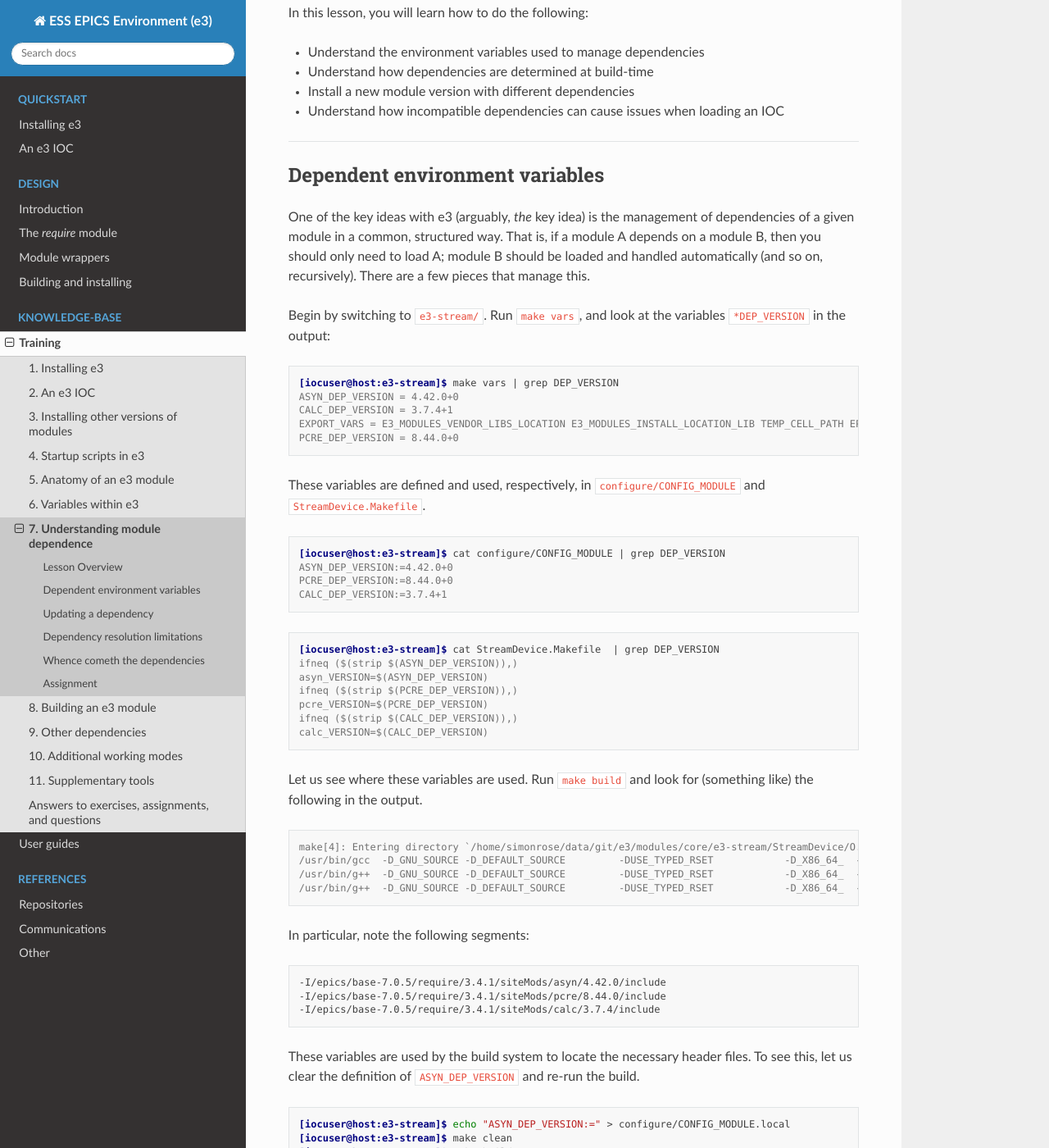
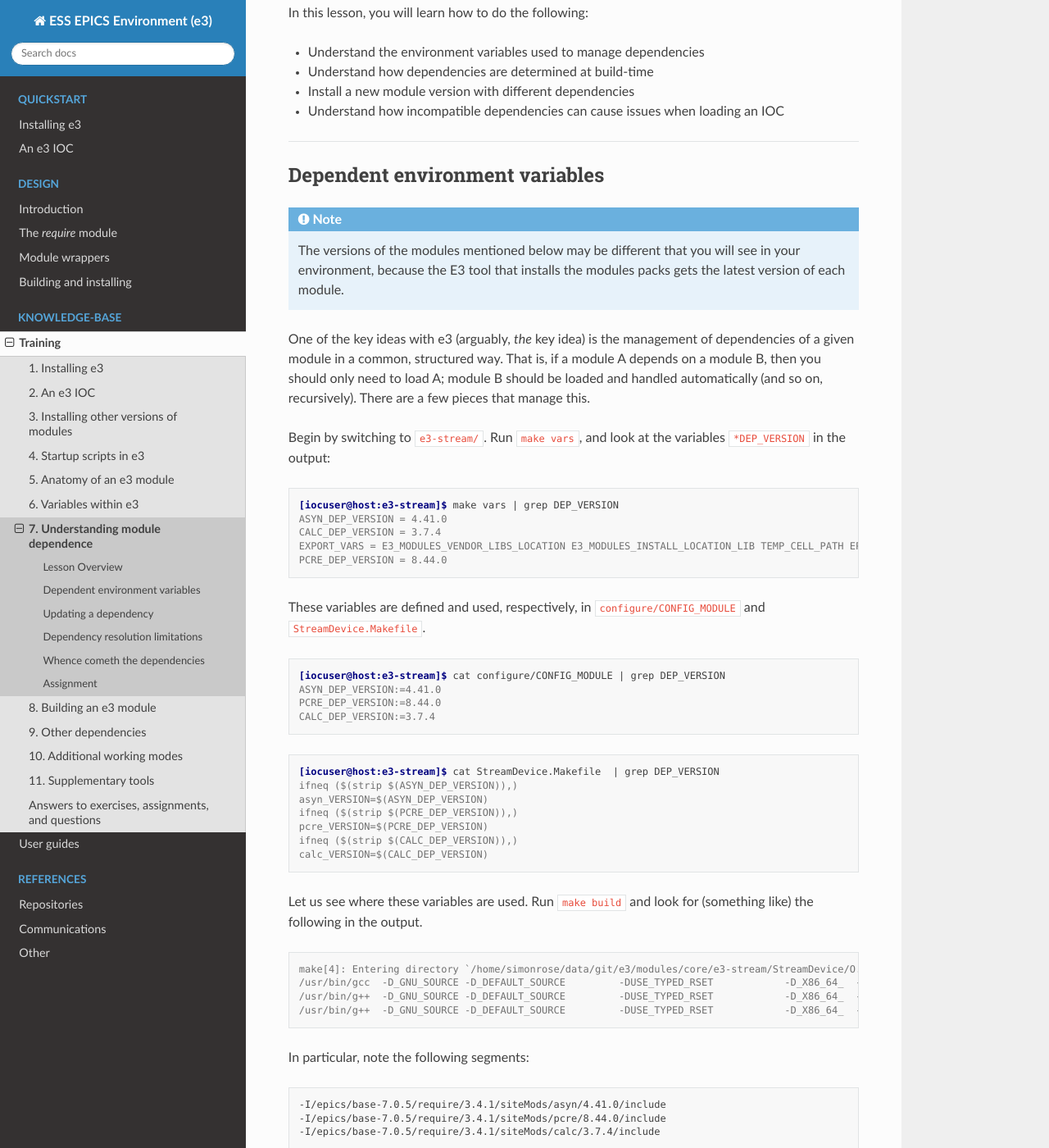
Before and after one commit to ttkorhonen/e3pages, a Sphinx documentation site: the page built from docs/kb/training/workbook/7_module_deps.md, in a window 1280 px wide and 1400 px high, scrolled down 212 px. Shown: the whole window at 82% size. Built offline with Sphinx 7.4.7 and the Read the Docs theme 2.0.0, drawn with Linux system fonts in a browser that asks for light colours; some of the changed text lies outside the part shown.

Commit message:
Revert the version numbers, and added a note

````diff
--- a/docs/kb/training/workbook/7_module_deps.md
+++ b/docs/kb/training/workbook/7_module_deps.md
@@ -13,6 +13,10 @@ In this lesson, you will learn how to do the following:
 
 ## Dependent environment variables
 
+:::{note}
+The versions of the modules mentioned below may be different that you will see in your environment, because the E3 tool that installs the modules packs gets the latest version of each module.
+:::
+
 One of the key ideas with e3 (arguably, *the* key idea) is the management of
 dependencies of a given module in a common, structured way. That is, if a module
 A depends on a module B, then you should only need to load A; module B should be
@@ -24,10 +28,10 @@ Begin by switching to `e3-stream/`. Run `make vars`, and look at the variables
 
 ```console
 [iocuser@host:e3-stream]$ make vars | grep DEP_VERSION
-ASYN_DEP_VERSION = 4.42.0+0
-CALC_DEP_VERSION = 3.7.4+1
+ASYN_DEP_VERSION = 4.41.0
+CALC_DEP_VERSION = 3.7.4
 EXPORT_VARS = E3_MODULES_VENDOR_LIBS_LOCATION E3_MODULES_INSTALL_LOCATION_LIB TEMP_CELL_PATH EPICS_HOST_ARCH EPICS_BASE MSI E3_MODULE_NAME E3_MODULE_VERSION E3_SITEMODS_PATH E3_SITEAPPS_PATH E3_SITELIBS_PATH E3_REQUIRE_MAKEFILE_INPUT_OPTIONS E3_REQUIRE_NAME E3_REQUIRE_CONFIG E3_REQUIRE_DB E3_REQUIRE_LOCATION E3_REQUIRE_DBD E3_REQUIRE_VERSION E3_REQUIRE_TOOLS E3_REQUIRE_INC E3_REQUIRE_LIB E3_REQUIRE_BIN QUIET PCRE_DEP_VERSION CALC_DEP_VERSION ASYN_DEP_VERSION
-PCRE_DEP_VERSION = 8.44.0+0
+PCRE_DEP_VERSION = 8.44.0
 ```
 
 These variables are defined and used, respectively, in `configure/CONFIG_MODULE`
@@ -35,9 +39,9 @@ and `StreamDevice.Makefile`.
 
 ```console
 [iocuser@host:e3-stream]$ cat configure/CONFIG_MODULE | grep DEP_VERSION
-ASYN_DEP_VERSION:=4.42.0+0
-PCRE_DEP_VERSION:=8.44.0+0
-CALC_DEP_VERSION:=3.7.4+1
+ASYN_DEP_VERSION:=4.41.0
+PCRE_DEP_VERSION:=8.44.0
+CALC_DEP_VERSION:=3.7.4
 ```
 
 ```console
@@ -55,15 +59,15 @@ Let us see where these variables are used. Run `make build` and look for
 
 ```console
 make[4]: Entering directory `/home/simonrose/data/git/e3/modules/core/e3-stream/StreamDevice/O.7.0.5_linux-x86_64'
-/usr/bin/gcc  -D_GNU_SOURCE -D_DEFAULT_SOURCE         -DUSE_TYPED_RSET            -D_X86_64_  -DUNIX  -Dlinux             -MD   -O3 -g   -Wall -Werror-implicit-function-declaration               -mtune=generic      -m64 -fPIC           -I. -I../src/ -I.././src/   -I/epics/base-7.0.5/require/3.4.1/siteMods/asyn/4.42.0+0/include                -I/epics/base-7.0.5/require/3.4.1/siteMods/pcre/8.44.0+0/include            -I/epics/base-7.0.5/require/3.4.1/siteMods/calc/3.7.4+0/include  -I/epics/base-7.0.5/require/3.4.1/siteMods/asyn/4.42.0+0/include                -I/epics/base-7.0.5/require/3.4.1/siteMods/pcre/8.44.0+0/include            -I/epics/base-7.0.5/require/3.4.1/siteMods/calc/3.7.4+0/include -I/epics/base-7.0.5/include  -I/epics/base-7.0.5/include/compiler/gcc -I/epics/base-7.0.5/include/os/Linux                           -c  .././src/StreamVersion.c
-/usr/bin/g++  -D_GNU_SOURCE -D_DEFAULT_SOURCE         -DUSE_TYPED_RSET            -D_X86_64_  -DUNIX  -Dlinux             -MD   -O3 -g   -Wall         -std=c++11     -std=c++11  -mtune=generic               -m64 -fPIC          -I. -I../src/ -I.././src/   -I/epics/base-7.0.5/require/3.4.1/siteMods/asyn/4.42.0+0/include                -I/epics/base-7.0.5/require/3.4.1/siteMods/pcre/8.44.0+0/include            -I/epics/base-7.0.5/require/3.4.1/siteMods/calc/3.7.4+0/include  -I/epics/base-7.0.5/require/3.4.1/siteMods/asyn/4.42.0+0/include                -I/epics/base-7.0.5/require/3.4.1/siteMods/pcre/8.44.0+0/include            -I/epics/base-7.0.5/require/3.4.1/siteMods/calc/3.7.4+0/include -I/epics/base-7.0.5/include  -I/epics/base-7.0.5/include/compiler/gcc -I/epics/base-7.0.5/include/os/Linux                           -c  ../src/StreamFormatConverter.cc
-/usr/bin/g++  -D_GNU_SOURCE -D_DEFAULT_SOURCE         -DUSE_TYPED_RSET            -D_X86_64_  -DUNIX  -Dlinux             -MD   -O3 -g   -Wall         -std=c++11     -std=c++11  -mtune=generic               -m64 -fPIC          -I. -I../src/ -I.././src/   -I/epics/base-7.0.5/require/3.4.1/siteMods/asyn/4.42.0+0/include                -I/epics/base-7.0.5/require/3.4.1/siteMods/pcre/8.44.0+0/include            -I/epics/base-7.0.5/require/3.4.1/siteMods/calc/3.7.4+0/include  -I/epics/base-7.0.5/require/3.4.1/siteMods/asyn/4.42.0+0/include                -I/epics/base-7.0.5/require/3.4.1/siteMods/pcre/8.44.0+0/include            -I/epics/base-7.0.5/require/3.4.1/siteMods/calc/3.7.4+0/include -I/epics/base-7.0.5/include  -I/epics/base-7.0.5/include/compiler/gcc -I/epics/base-7.0.5/include/os/Linux                           -c  ../src/StreamProtocol.cc
+/usr/bin/gcc  -D_GNU_SOURCE -D_DEFAULT_SOURCE         -DUSE_TYPED_RSET            -D_X86_64_  -DUNIX  -Dlinux             -MD   -O3 -g   -Wall -Werror-implicit-function-declaration               -mtune=generic      -m64 -fPIC           -I. -I../src/ -I.././src/   -I/epics/base-7.0.5/require/3.4.1/siteMods/asyn/4.41.0+0/include                -I/epics/base-7.0.5/require/3.4.1/siteMods/pcre/8.44.0+0/include            -I/epics/base-7.0.5/require/3.4.1/siteMods/calc/3.7.4+0/include  -I/epics/base-7.0.5/require/3.4.1/siteMods/asyn/4.41.0+0/include                -I/epics/base-7.0.5/require/3.4.1/siteMods/pcre/8.44.0+0/include            -I/epics/base-7.0.5/require/3.4.1/siteMods/calc/3.7.4+0/include -I/epics/base-7.0.5/include  -I/epics/base-7.0.5/include/compiler/gcc -I/epics/base-7.0.5/include/os/Linux                           -c  .././src/StreamVersion.c
+/usr/bin/g++  -D_GNU_SOURCE -D_DEFAULT_SOURCE         -DUSE_TYPED_RSET            -D_X86_64_  -DUNIX  -Dlinux             -MD   -O3 -g   -Wall         -std=c++11     -std=c++11  -mtune=generic               -m64 -fPIC          -I. -I../src/ -I.././src/   -I/epics/base-7.0.5/require/3.4.1/siteMods/asyn/4.41.0+0/include                -I/epics/base-7.0.5/require/3.4.1/siteMods/pcre/8.44.0+0/include            -I/epics/base-7.0.5/require/3.4.1/siteMods/calc/3.7.4+0/include  -I/epics/base-7.0.5/require/3.4.1/siteMods/asyn/4.41.0+0/include                -I/epics/base-7.0.5/require/3.4.1/siteMods/pcre/8.44.0+0/include            -I/epics/base-7.0.5/require/3.4.1/siteMods/calc/3.7.4+0/include -I/epics/base-7.0.5/include  -I/epics/base-7.0.5/include/compiler/gcc -I/epics/base-7.0.5/include/os/Linux                           -c  ../src/StreamFormatConverter.cc
+/usr/bin/g++  -D_GNU_SOURCE -D_DEFAULT_SOURCE         -DUSE_TYPED_RSET            -D_X86_64_  -DUNIX  -Dlinux             -MD   -O3 -g   -Wall         -std=c++11     -std=c++11  -mtune=generic               -m64 -fPIC          -I. -I../src/ -I.././src/   -I/epics/base-7.0.5/require/3.4.1/siteMods/asyn/4.41.0+0/include                -I/epics/base-7.0.5/require/3.4.1/siteMods/pcre/8.44.0+0/include            -I/epics/base-7.0.5/require/3.4.1/siteMods/calc/3.7.4+0/include  -I/epics/base-7.0.5/require/3.4.1/siteMods/asyn/4.41.0+0/include                -I/epics/base-7.0.5/require/3.4.1/siteMods/pcre/8.44.0+0/include            -I/epics/base-7.0.5/require/3.4.1/siteMods/calc/3.7.4+0/include -I/epics/base-7.0.5/include  -I/epics/base-7.0.5/include/compiler/gcc -I/epics/base-7.0.5/include/os/Linux                           -c  ../src/StreamProtocol.cc
 ```
 
 In particular, note the following segments:
 
 ```none
--I/epics/base-7.0.5/require/3.4.1/siteMods/asyn/4.42.0/include
+-I/epics/base-7.0.5/require/3.4.1/siteMods/asyn/4.41.0/include
 -I/epics/base-7.0.5/require/3.4.1/siteMods/pcre/8.44.0/include
 -I/epics/base-7.0.5/require/3.4.1/siteMods/calc/3.7.4/include
 ```
@@ -87,7 +91,7 @@ compilation terminated.
 ```
 
 If you look at this output, you will find that
-`-I/epics/base-7.0.5/require/3.4.1/siteMods/asyn/4.42.0/include` now is missing.
+`-I/epics/base-7.0.5/require/3.4.1/siteMods/asyn/4.41.0/include` now is missing.
 At this point, the build system cannot find `asynDriver.h` (which is used in
 `src/AsynDriverInterface.cc`). If you revert your changes and rebuild, then
 everything should work correctly.
@@ -130,8 +134,7 @@ If the new version of *StreamDevice* is not compatible with *asyn*, then you
 will need to install a new version of *asyn* in the current e3 environment. The
 procedure for that is also the same as in [Chapter 3](3_module_versions.md). We
 can start by checking the current version and seeing what is installed, and then
-installing the necessary version, For study of the case, we are assuming that
-the current version is 4.41.0 and we would like to update to 4.42.0.
+installing the necessary version (4.42.0)
 
 ```console
 [iocuser@host:e3-asyn]$ make vars # Check the current version
@@ -166,7 +169,7 @@ the current version is 4.41.0 and we would like to update to 4.42.0.
 :::{note}
 Between *asyn* 4-41 and 4-42 there actually are some source and `.dbd` files
 that have been added; if this functionality is necessary for your purposes,
-then you will have to add.
+then you will have to add
 
 ```make
 SOURCES += drvPrologixGPIB.c
````
Also changed, not shown: docs/kb/training/workbook/8_building_modules.md (+1 -1 lines).
